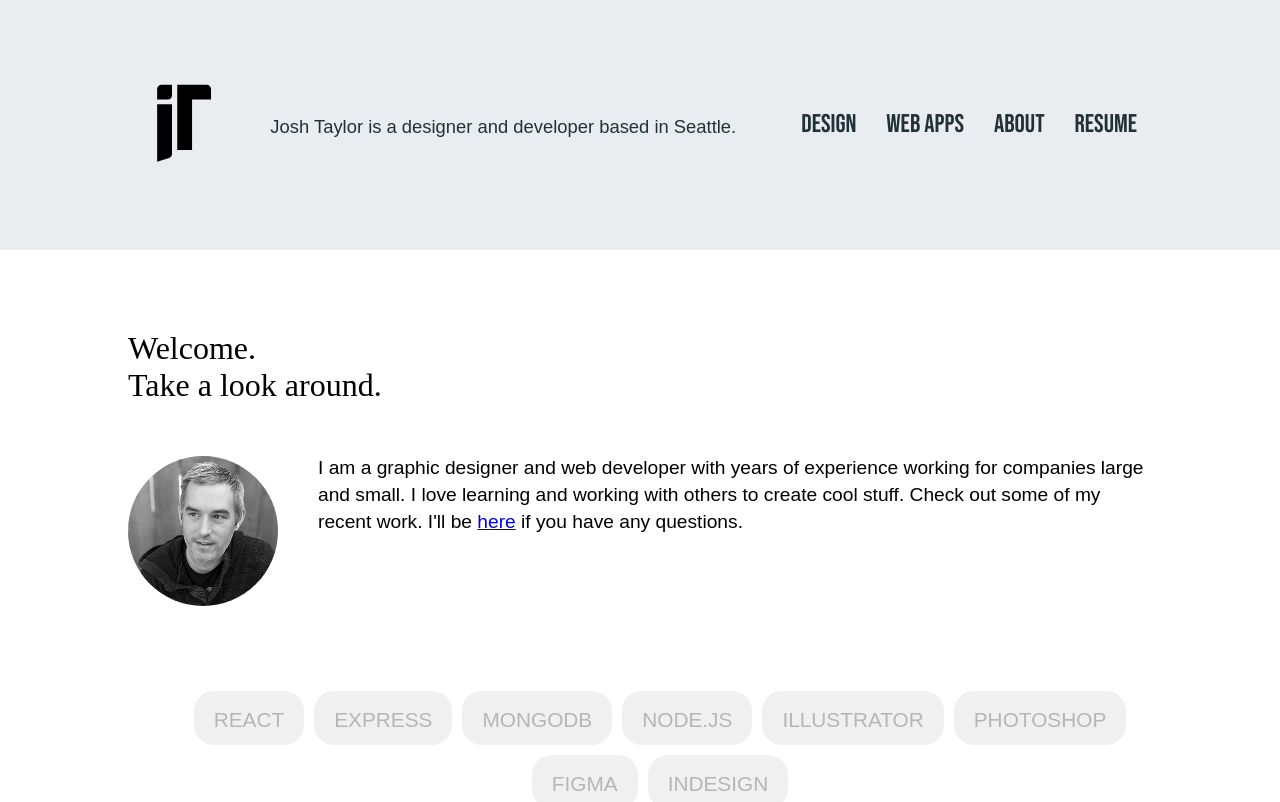
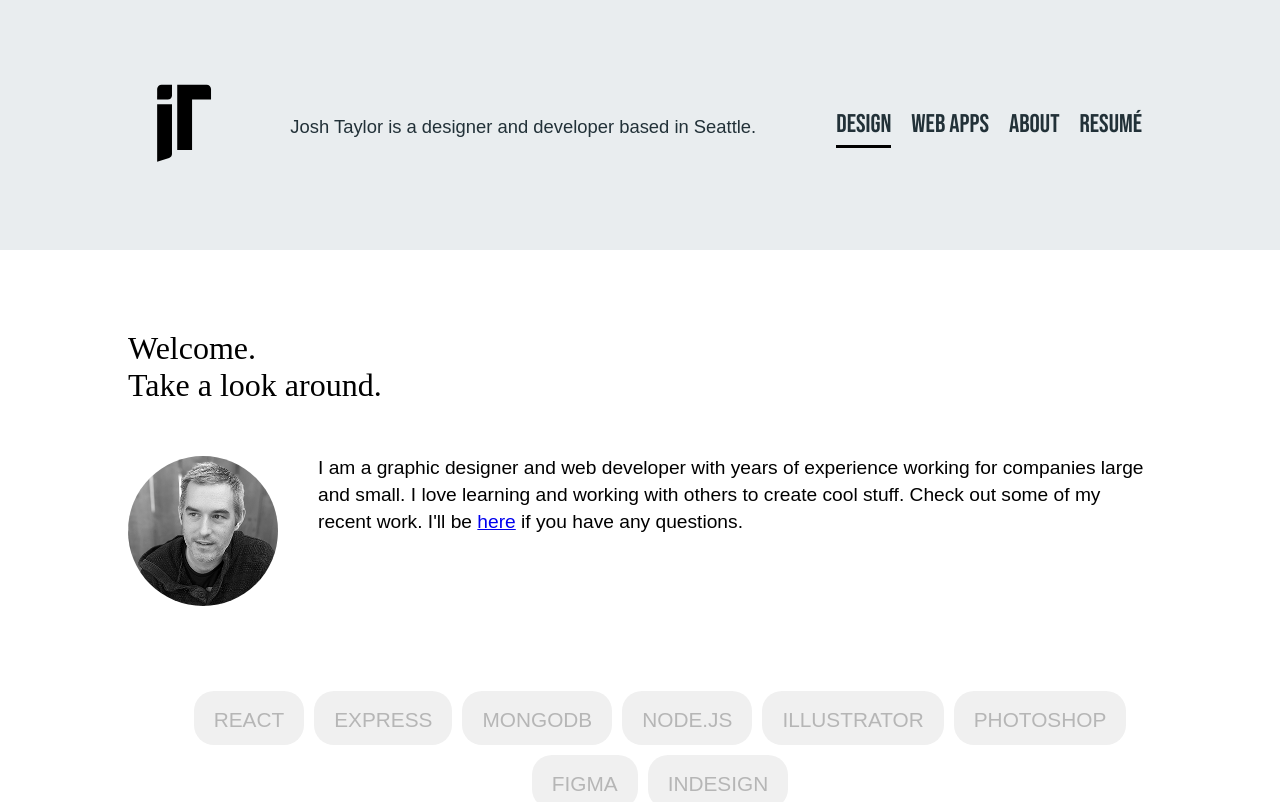
Before and after one commit to JoshTDesign/react-portfolio, a React (Create React App) app in the folder client/: page / in a window 1280 px wide. Shown: the top 802 px of the page. Built offline with nearby package versions, Linux system fonts and the light colour scheme; a web font is replaced by a local one.

Commit message:
tab work

```diff
--- a/client/src/components/Head.js
+++ b/client/src/components/Head.js
@@ -1,15 +1,39 @@
 import React from 'react'
+import { useEffect, useState } from "react";
+import { Link, useHistory } from 'react-router-dom'
 import Logo from '../assets/JT_Logo.js'
 import Logosvg from '../assets/JT_Logo.svg'
-import Tab from './Tab.js'
+// import Tab from './Tab.js'
+import { Tab, Tabs, TabList, TabPanel } from 'react-tabs';
+// import 'react-tabs/style/react-tabs.css';
 
 export default function Head() {
 
-const tabActive = () => {
+    const history = useHistory();
 
-}
+    const [tabIndex, setTabIndex] = useState(null);
 
 
+const testFunction = (n) => {
+    // console.log(n);
+    switch(n) {
+        case 0:
+          history.push(`/work`)
+          break;
+        case 1:
+            history.push(`/projects`)
+            break;
+        case 2:
+            history.push(`/about`)
+            break;
+        case 3:
+            history.push(`/resume`)
+            break;
+        default:
+          console.log('default');
+      }
+      setTabIndex(n);
+}
     return (
         // <div id="container">
             <div id="head">
@@ -18,13 +42,14 @@ const tabActive = () => {
                 </a>
                 <p>Josh Taylor is a designer and developer based in Seattle.</p>
 
-                <ul style={{padding:0}}>
-                    {/* <li><a href="/work">Design</a></li> */}
-                    <Tab text="Design" status="test"/>
-                    <li><a href="/projects">Web Apps</a></li>
-                    <li><a href="/about">About</a></li>
-                    <li><a href="/resume">Resume</a></li>
-                </ul>
+                <Tabs selectedIndex={tabIndex} onSelect={testFunction}>
+                    <TabList>
+                    <Tab>Design</Tab>
+                    <Tab>Web Apps</Tab>
+                    <Tab>About</Tab>
+                    <Tab>Resum&#xC9;</Tab>
+                    </TabList>
+                </Tabs>
             </div>
         // </div>
     )
--- a/client/src/index.css
+++ b/client/src/index.css
@@ -28,7 +28,6 @@ body {
 
 #head li {
   display: inline;
-  padding: 5px 15px 5px 15px;
   font-family: 'bebas neue';
   text-decoration: none;
   color: #223138;
@@ -53,6 +52,28 @@ body {
   height: auto;
 }
 
+.react-tabs__tab--selected {
+  /* background-color: rgba( 255, 255, 255, .5); */
+  border-bottom: 3px solid black;
+  padding:0;
+}
+
+.react-tabs__tab-list {
+  cursor: pointer;
+  margin:0;
+  padding:0;
+}
+
+.react-tabs__tab {
+  margin: 0px 10px 0px 10px;
+  padding: 10px 0 5px 0;
+  /* transition: all ease 200ms; */
+}
+
+.react-tabs__tab:hover {
+  background-color:rgba(255, 255, 255, .5);
+  border-radius:4px 4px 0 0;
+}
 
 /*-------Profile Page-----------*/
 #profile {
@@ -634,7 +655,6 @@ body {
   }
 
   .about div {
-
     display: flex;
     flex-direction: column;
     align-items: center;
@@ -642,7 +662,6 @@ body {
   }
 
   #profile p {
-
     text-align: left;
   }
 
```
